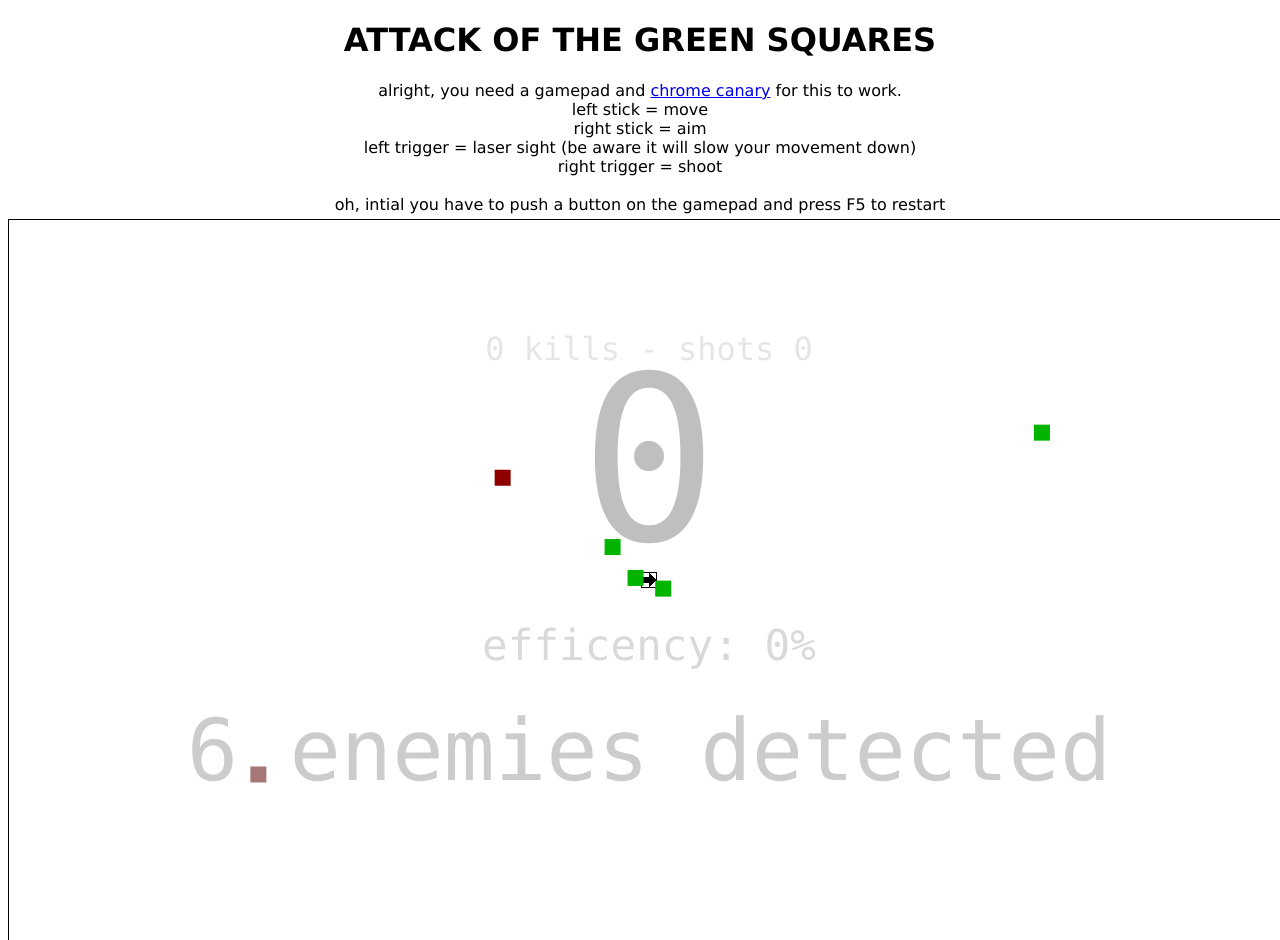
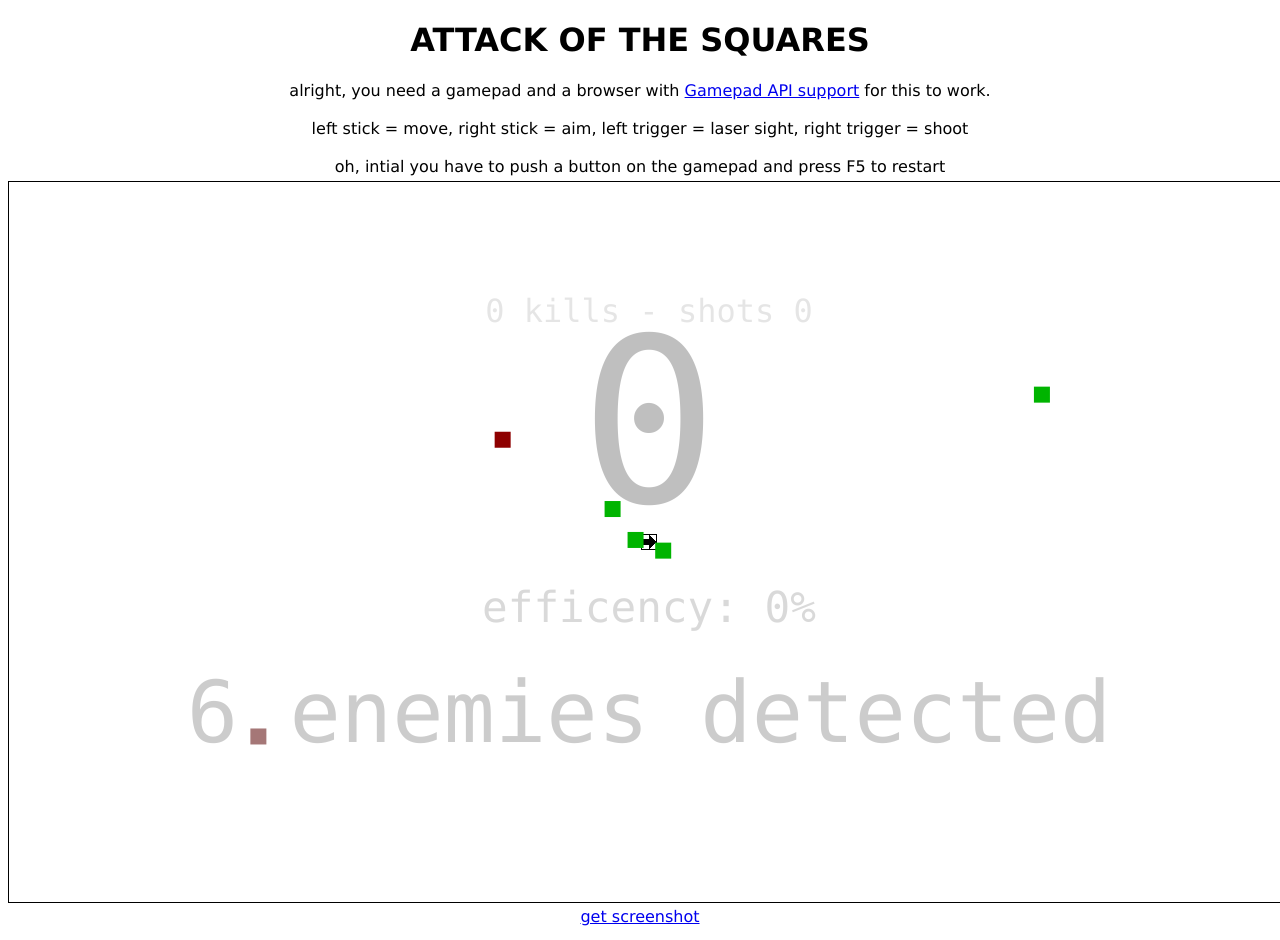
Before and after one commit to Bonuspunkt/attackOfTheSquares, a website built with webpack: page wwwRoot/index.html in a window 1280 px wide. Shown: the top 940 px of the page. Built offline with nearby package versions, Linux system fonts and the light colour scheme.

Commit message:
renamings

```diff
--- a/wwwRoot/index.html
+++ b/wwwRoot/index.html
@@ -2,7 +2,7 @@
 <html>
  <head>
   <meta charset="UTF-8">
-  <title>ATTACK OF THE GREEN SQUARES</title>
+  <title>ATTACK OF THE SQUARES</title>
   <style type="text/css">
     canvas { border: 1px solid black; }
     * { font-family: Verdana, Tahoma; }
@@ -14,12 +14,10 @@
   </style>
  </head>
  <body>
-  <h1> ATTACK OF THE GREEN SQUARES</h1>
-  <div>alright, you need a gamepad and <a href="https://www.google.com/intl/en/chrome/browser/canary.html">chrome canary</a> for this to work.
-    left stick = move
-    right stick = aim
-    left trigger = laser sight (be aware it will slow your movement down)
-    right trigger = shoot
+  <h1> ATTACK OF THE SQUARES</h1>
+  <div>alright, you need a gamepad and a browser with <a href="http://caniuse.com/#search=gamepad%20api">Gamepad API support</a> for this to work.
+
+    left stick = move, right stick = aim, left trigger = laser sight, right trigger = shoot
 
     oh, intial you have to push a button on the gamepad and press F5 to restart</div>
 
```
